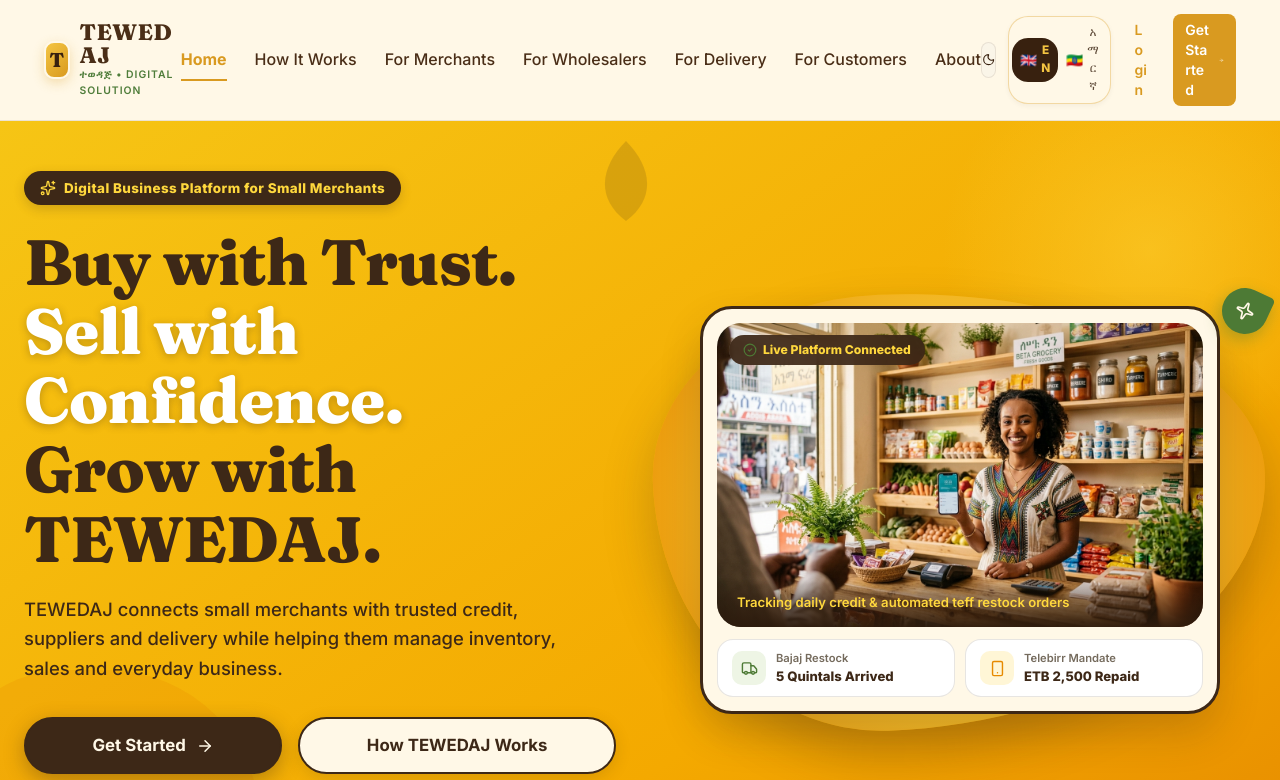
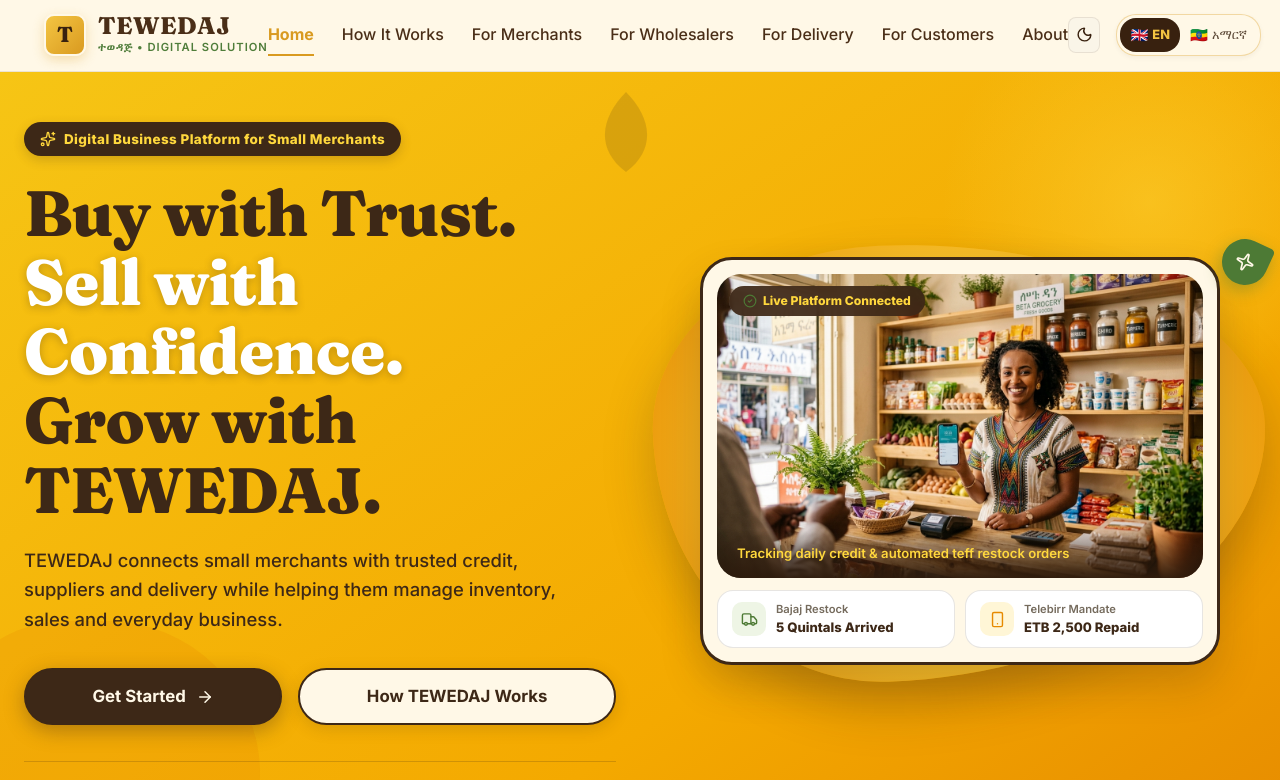
Before and after one commit to ashenafi-messle/Tewedaj-digital-, a Next.js app: page / in a window 1280 px wide. Shown: the top 780 px of the page. Built offline with nearby package versions, Linux system fonts and the light colour scheme.

Commit message:
Merge remote and local changes

```diff
--- a/src/components/common/LanguageToggle.tsx
+++ b/src/components/common/LanguageToggle.tsx
@@ -30,19 +30,20 @@
           display: 'flex',
           alignItems: 'center',
           gap: '4px',
-          padding: compact ? '4px 8px' : '5px 10px',
+          padding: compact ? '6px 10px' : '6px 12px',
           borderRadius: '16px',
           border: 'none',
           cursor: 'pointer',
-          fontSize: compact ? '0.74rem' : '0.78rem',
+          fontSize: compact ? '0.8rem' : '0.85rem',
           fontWeight: language === 'en' ? 800 : 500,
           backgroundColor: language === 'en' ? '#38210F' : 'transparent',
           color: language === 'en' ? '#F4C542' : (variant === 'dark' ? '#FAF5E8' : '#5A4634'),
-          transition: 'all 0.2s ease'
+          transition: 'all 0.2s ease',
+          whiteSpace: 'nowrap'
         }}
         title="English"
       >
-        <span style={{ fontSize: '0.85rem' }}>🇬🇧</span>
+        <span style={{ fontSize: '0.9rem' }}>🇬🇧</span>
         <span>EN</span>
       </button>
 
@@ -53,19 +54,20 @@
           display: 'flex',
           alignItems: 'center',
           gap: '4px',
-          padding: compact ? '4px 8px' : '5px 10px',
+          padding: compact ? '6px 10px' : '6px 12px',
           borderRadius: '16px',
           border: 'none',
           cursor: 'pointer',
-          fontSize: compact ? '0.74rem' : '0.78rem',
+          fontSize: compact ? '0.8rem' : '0.85rem',
           fontWeight: language === 'am' ? 800 : 500,
           backgroundColor: language === 'am' ? '#38210F' : 'transparent',
           color: language === 'am' ? '#F4C542' : (variant === 'dark' ? '#FAF5E8' : '#5A4634'),
-          transition: 'all 0.2s ease'
+          transition: 'all 0.2s ease',
+          whiteSpace: 'nowrap'
         }}
         title="አማርኛ (Amharic)"
       >
-        <span style={{ fontSize: '0.85rem' }}>🇪🇹</span>
+        <span style={{ fontSize: '0.9rem' }}>🇪🇹</span>
         <span>አማርኛ</span>
       </button>
     </div>
--- a/src/components/common/Navbar.tsx
+++ b/src/components/common/Navbar.tsx
@@ -44,10 +44,10 @@
         justifyContent: 'space-between'
       }}>
         {/* Logo */}
-        <Link href="/" style={{ display: 'flex', alignItems: 'center', gap: '10px', cursor: 'pointer', textDecoration: 'none' }}>
+        <Link href="/" style={{ display: 'flex', alignItems: 'center', gap: '12px', cursor: 'pointer', textDecoration: 'none', flexShrink: 0 }}>
           <div style={{
-            width: '38px',
-            height: '38px',
+            width: '42px',
+            height: '42px',
             borderRadius: '10px',
             background: isDark ? 'linear-gradient(135deg, #FFAA2C 0%, #D97808 100%)' : 'linear-gradient(135deg, #F4C542 0%, #D99A20 100%)',
             display: 'flex',
@@ -59,7 +59,7 @@
             <span style={{
               fontFamily: 'Fraunces, serif',
               fontWeight: 800,
-              fontSize: '1.25rem',
+              fontSize: '1.35rem',
               color: isDark ? '#160D06' : '#38210F',
               lineHeight: 1
             }}>
@@ -69,7 +69,7 @@
           <div>
             <div style={{
               fontFamily: 'Fraunces, serif',
-              fontSize: '1.4rem',
+              fontSize: '1.5rem',
               fontWeight: 800,
               color: isDark ? '#FFF4E5' : '#4A2E17',
               letterSpacing: '0.5px',
@@ -78,7 +78,7 @@
               TEWEDAJ
             </div>
             <div style={{
-              fontSize: '0.65rem',
+              fontSize: '0.7rem',
               fontWeight: 600,
               color: isDark ? '#FFB94D' : '#4F7D3A',
               letterSpacing: '1px',
@@ -123,23 +123,23 @@
         </nav>
 
         {/* Right CTA */}
-        <div style={{ display: 'flex', alignItems: 'center', gap: '12px' }} className="desktop-cta">
+        <div style={{ display: 'flex', alignItems: 'center', gap: '16px' }} className="desktop-cta">
           <ThemeToggle compact />
           <LanguageToggle compact />
           <Link
             href="/login"
             className="btn btn-outline btn-sm"
-            style={{ textDecoration: 'none' }}
+            style={{ textDecoration: 'none', fontSize: '1rem', padding: '10px 20px' }}
           >
             Login
           </Link>
           <Link
             href="/signup"
             className="btn btn-gold btn-sm"
-            style={{ textDecoration: 'none' }}
+            style={{ textDecoration: 'none', fontSize: '1rem', padding: '10px 20px' }}
           >
             Get Started
-            <ArrowRight size={14} />
+            <ArrowRight size={16} />
           </Link>
         </div>
 
@@ -228,6 +228,17 @@
             display: inline-flex !important;
           }
         }
+
+        /* Force navbar elements to not contract on desktop */
+        .desktop-cta .btn-sm {
+          font-size: 1rem !important;
+          padding: 10px 20px !important;
+          white-space: nowrap !important;
+        }
+
+        .public-navbar {
+          min-height: 72px;
+        }
       `}</style>
     </header>
   );
```
